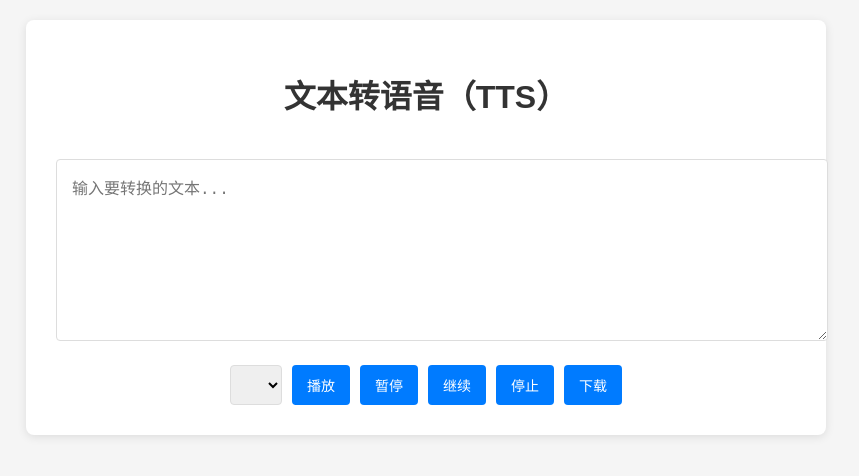
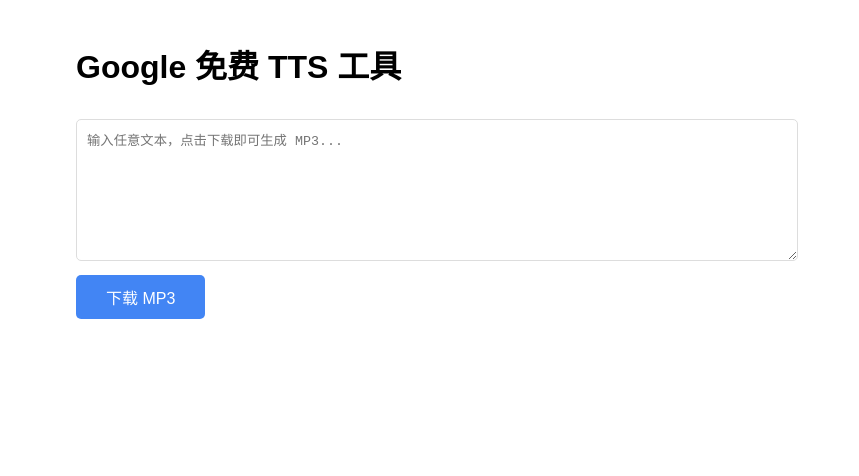
Before and after one commit to cxl12317/my-simple-tts, a website: page index.html in a window 1280 px wide. Shown: the whole page, without its empty margins (214-1073 px from the left). Drawn offline with Linux system fonts and the light colour scheme.

Commit message:
feat add tts serverless function

```diff
--- a/index.html
+++ b/index.html
@@ -3,22 +3,20 @@
 <head>
     <meta charset="UTF-8">
     <meta name="viewport" content="width=device-width, initial-scale=1.0">
-    <title>我的 TTS 网页</title>
-    <link rel="stylesheet" href="style.css">
+    <title>Google TTS (Vercel 部署)</title>
+    <style>
+        body { padding: 20px; max-width: 700px; margin: 0 auto; font-family: Arial; }
+        textarea { width: 100%; height: 120px; padding: 10px; margin: 10px 0; border: 1px solid #ddd; border-radius: 5px; }
+        button { padding: 10px 30px; background: #4285F4; color: white; border: none; border-radius: 5px; cursor: pointer; font-size: 16px; }
+        button:hover { background: #3367D6; }
+        button:disabled { background: #ccc; cursor: not-allowed; }
+    </style>
 </head>
 <body>
-    <div class="container">
-        <h1>文本转语音（TTS）</h1>
-        <textarea id="textInput" placeholder="输入要转换的文本..."></textarea>
-        <div class="controls">
-            <select id="voiceSelect"></select>
-            <button id="speakBtn">播放</button>
-            <button id="pauseBtn">暂停</button>
-            <button id="resumeBtn">继续</button>
-            <button id="stopBtn">停止</button>
-            <button id="downloadBtn">下载</button>
-        </div>
-    </div>
+    <h1>Google 免费 TTS 工具</h1>
+    <textarea id="textInput" placeholder="输入任意文本，点击下载即可生成 MP3..."></textarea>
+    <button id="downloadBtn">下载 MP3</button>
+
     <script src="script.js"></script>
 </body>
 </html>
```
